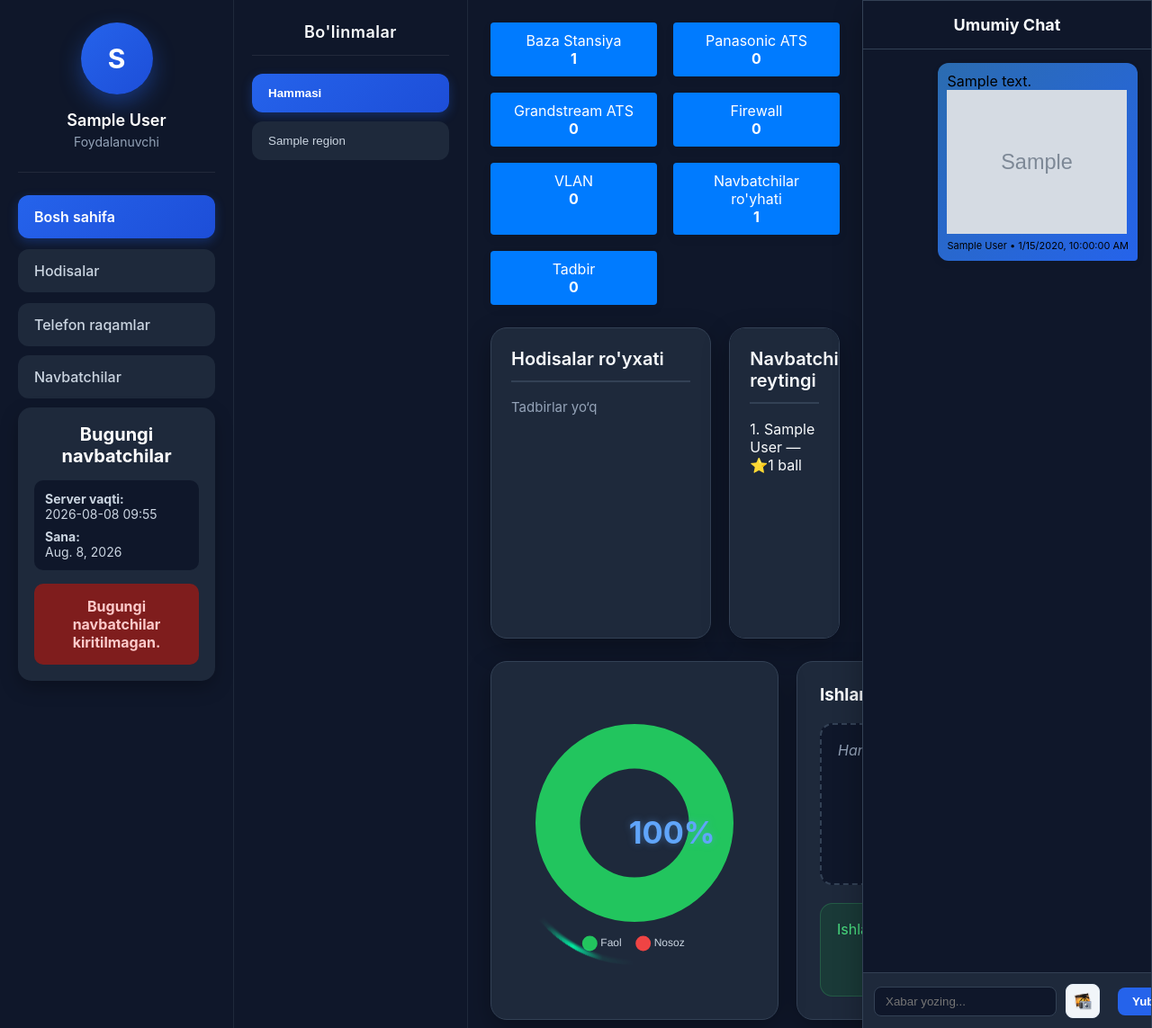
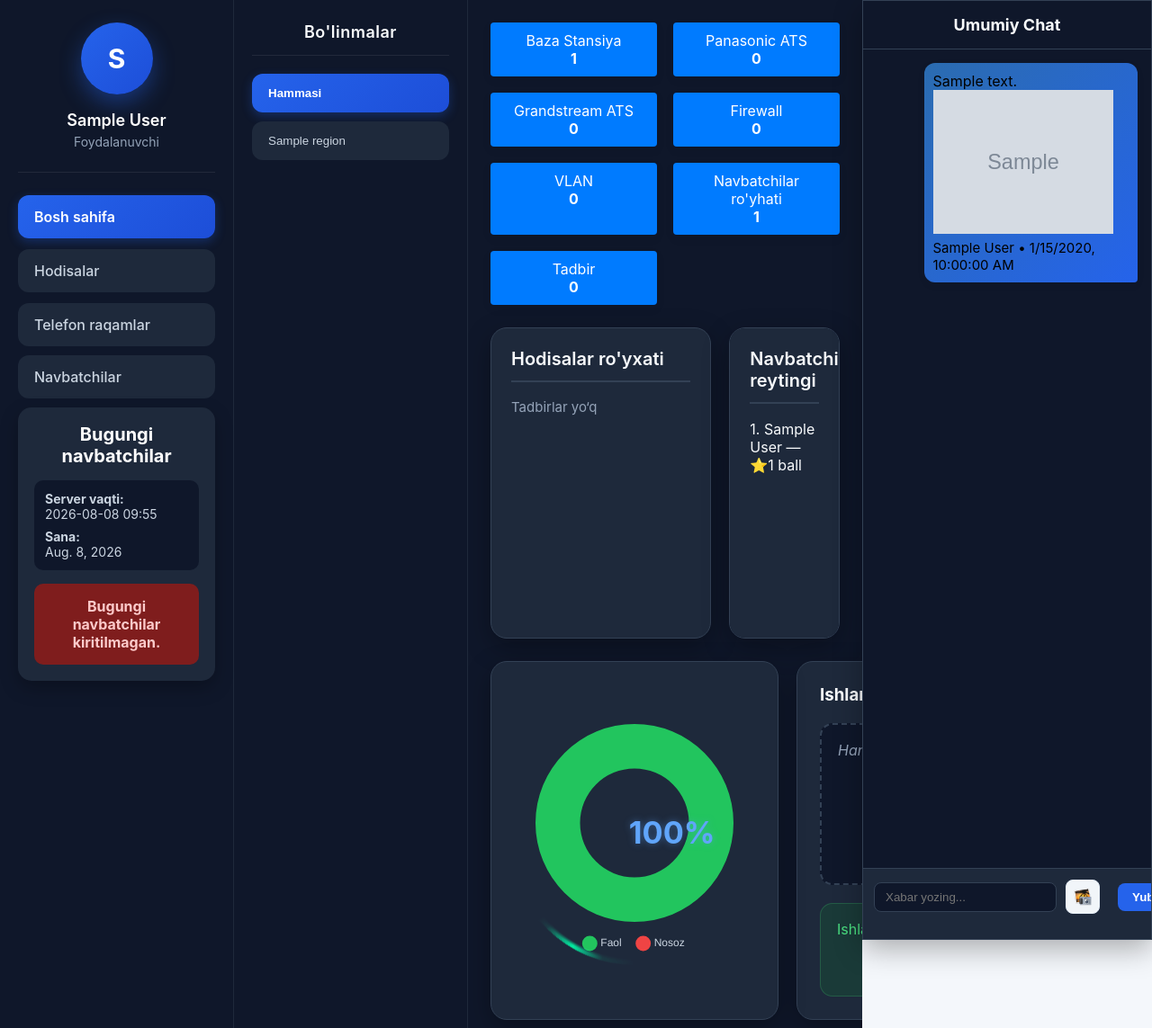
Before and after one commit to javokhirumurzakov/AT_monitoringi, a Django app: page /dashboard/ in a window 1280 px wide. Shown: the part 72-1215 px from the top of the page at 90% size. Run offline with Django 4.2, Linux system fonts and the light colour scheme; a user stored in the database is signed in; tables that the repository leaves empty hold one stand-in row (values such as "Sample post"); grey boxes marked "Sample" are stand-in pictures; some libraries are stand-ins or nearby versions.

Commit message:
Update meta font size and chat container height
Increased font size for meta information and adjusted chat container height.

```diff
--- a/templates/index.html
+++ b/templates/index.html
@@ -33,7 +33,7 @@
     .bubble{max-width:75%;padding:10px;border-radius:12px;box-shadow:0 3px 10px rgba(0,0,0,0.05)}
     .bubble.me{margin-left:auto;background:linear-gradient(135deg,#2b6cb0,#2563eb);color:#fff;border-bottom-right-radius:4px}
     .bubble.other{margin-right:auto;background:#fff;border:1px solid #eef2f7}
-    .meta{font-size:11px;color:var(--muted);margin-top:6px;display:block}
+    .meta{font-size:15px;color:var(--muted);margin-top:6px;display:block}
     .chat-form{display:flex;gap:8px;padding:10px;border-top:1px solid #eef2f7}
     .chat-form input[type="text"]{flex:1;padding:10px;border-radius:8px;border:1px solid #e6eef8}
     .chat-form label{padding:8px;border-radius:8px;background:#f1f5f9;border:1px solid #e6eef8;cursor:pointer}
@@ -1136,7 +1136,7 @@
   box-shadow: 0 10px 30px rgba(0,0,0,.3);
   overflow: hidden;
   display: flex;
-  height:100vh;
+  height:90vh;
   flex-direction: column;
 ">
   <div class="header" style="
```
